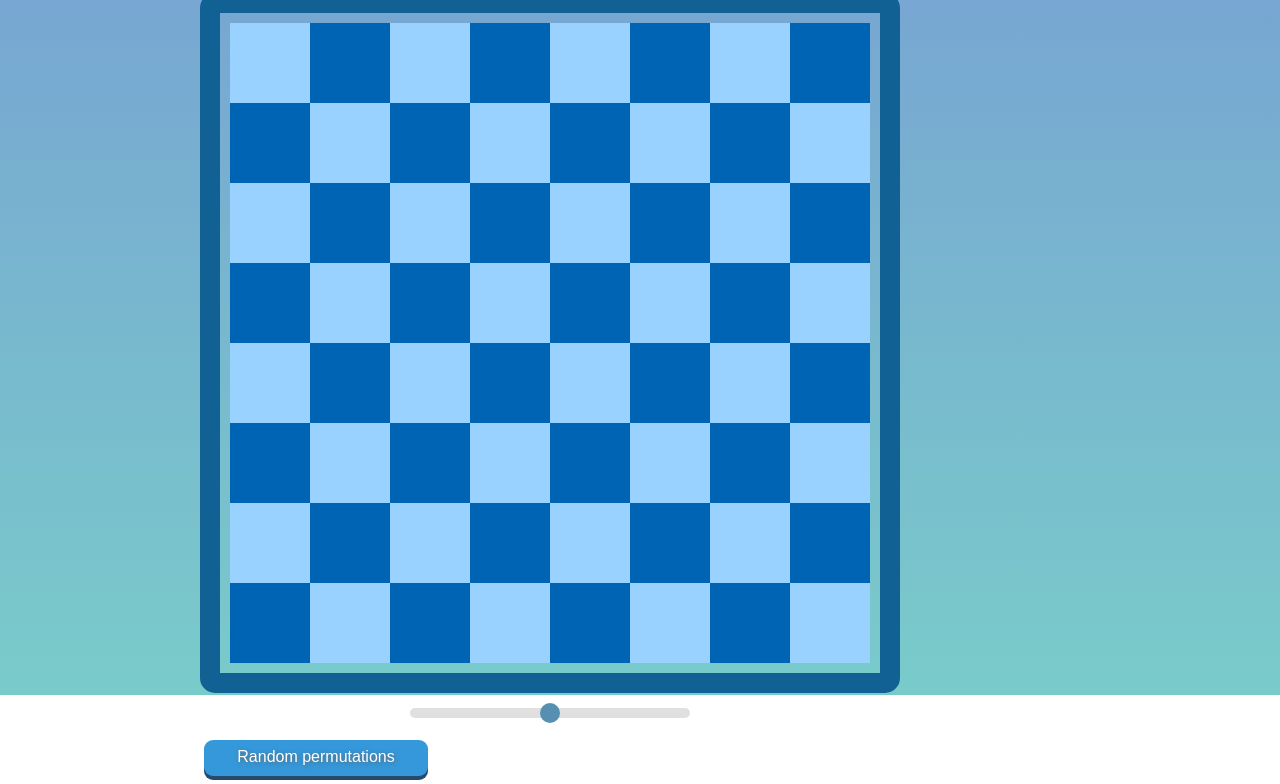
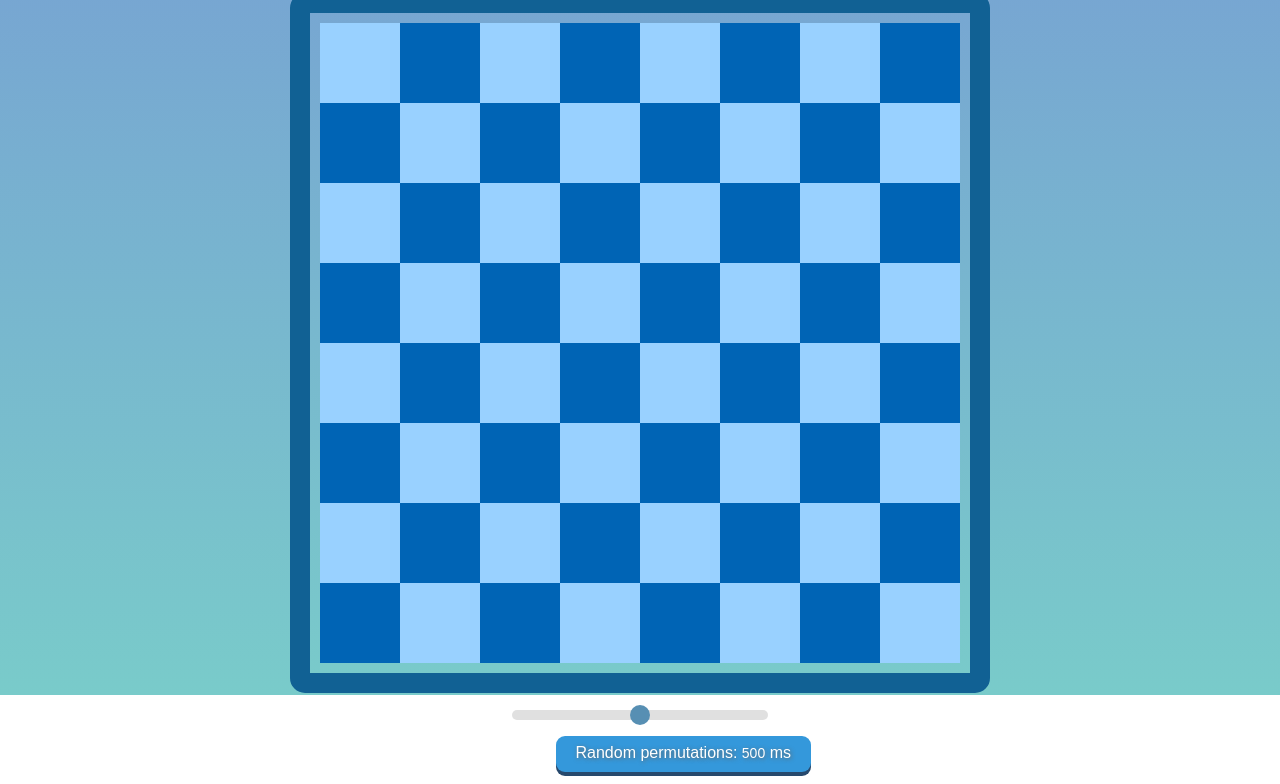
Before and after one commit to huydevct/chess, a plain HTML site: page index.html in a window 1280 px wide. Shown: the part 105-889 px from the top of the page. Drawn offline with nearby package versions, Linux system fonts and the light colour scheme.

Commit message:
update range slider

```diff
--- a/index.html
+++ b/index.html
@@ -6,25 +6,11 @@
     <link rel="stylesheet" href="./style.css">
     <script src="https://ajax.googleapis.com/ajax/libs/jquery/3.5.1/jquery.min.js"></script>
     <link rel='shortcut icon' type='image/x-icon' href='img/favicon.ico' />
-
-    <script>
-        $( function() {
-            var handle = $( "#custom-handle" );
-            $( "#slider" ).slider({
-            create: function() {
-                handle.text( $( this ).slider( "value" ) );
-            },
-            slide: function( event, ui ) {
-                handle.text( ui.value );
-            }
-            });
-        } );
-    </script>
-    <title>Chess</title>
+    <title>N-Queens Visualizer    </title>
 </head>
 <body>
     <div id="root">
-        <div style="float: left">
+        <div>
             <div id="title">
                 N-Queens Visualizer
             </div>
@@ -95,12 +81,10 @@
                 <div class="square white" ><span class="queen" id="88">♕</span></div>
             </div>
             <div class="slidecontainer">
-                <input type="range" min="1" max="1000" value="500" class="slider" id="myRange">
+                <input type="range" min="1" max="1000" value="500" class="slider" id="myRange" oninput="changeContentButton()">
+                <button id="start-sol-problem" onclick="changePositonQueen()">Random permutations: <span id="speed"></span> ms</button>
             </div>
 
-            <div id="wrap-feature">
-                <button  id="start-sol-problem" onclick="changePositonQueen()">Random permutations</button>
-            </div>
 
         </div>
 
--- a/script.js
+++ b/script.js
@@ -1,6 +1,8 @@
 let a = [];
 let size = 8;
 let totalSolution = [];
+let change;
+let speedSolve = 500
 
 let checkResult = (x2,y2) => {
     for(let i = 1; i < x2 ;i++)
@@ -37,14 +39,12 @@ let cleanChessBoard = () => {
     }
 }
 
-let returnValue = () => {
-    console.log(document.getElementById("slider").value)
-}
-
 let changePositonQueen = () => {
     let checkEnd = 0;
 
-    let change = setInterval(() => {
+    clearInterval(change)
+
+    change = setInterval(() => {
         cleanChessBoard();
 
         let presentResult = totalSolution[checkEnd];
@@ -59,9 +59,16 @@ let changePositonQueen = () => {
             clearInterval(change);
         }
 
-    }, 100)
+    }, speedSolve)
+}
+
+let changeContentButton = () => {
+    document.getElementById("speed").innerHTML = document.getElementById("myRange").value;
+    speedSolve = parseInt(document.getElementById("myRange").value);
+    changePositonQueen()
 }
 
 window.onload = () => {
+    document.getElementById("speed").innerHTML = document.getElementById("myRange").value
     Try(1,size);
 }
--- a/style.css
+++ b/style.css
@@ -13,7 +13,8 @@ html{
 }
 
 #root{
-    margin-left: 200px;
+    margin: 0 auto;
+    width: 100%;
 }
 
 #title{
@@ -34,7 +35,6 @@ html{
     padding: 10px;
     width: 640px;
     height: 640px;
-    float: left;
 }
 
 #wrap-feature{
@@ -42,12 +42,12 @@ html{
 }
 
 .slidecontainer {
-    margin:10px auto;
-    width: 40%;
+    margin:15px auto;
+    width: 20%;
 }
 
 .slider {
--webkit-appearance: none;
+    -webkit-appearance: none;
     width: 100%;
     height: 10px;
     border-radius: 5px;
@@ -63,7 +63,7 @@ html{
 }
 
 #myRange{
-    margin-top: 15px
+    margin: 15 auto;
 }
 
 .slider::-webkit-slider-thumb {
@@ -104,9 +104,8 @@ button{
     padding: 8px 20px 10px 20px;
     text-decoration: none;
     border: none;
-    margin: 8px 4px;
-    width: 14em;
-    float: left;
+    margin: 12px 17%;
+    width: max-content
 }
 
 .square{
```
